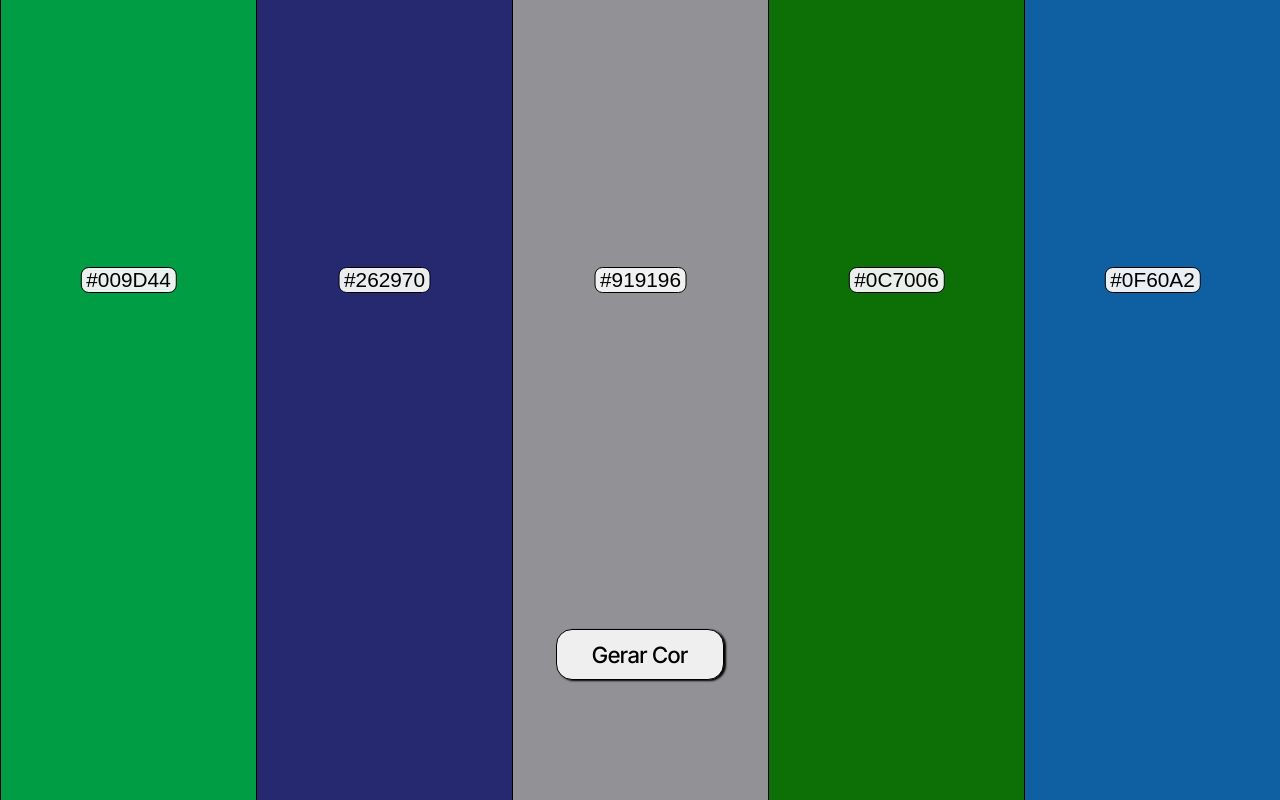
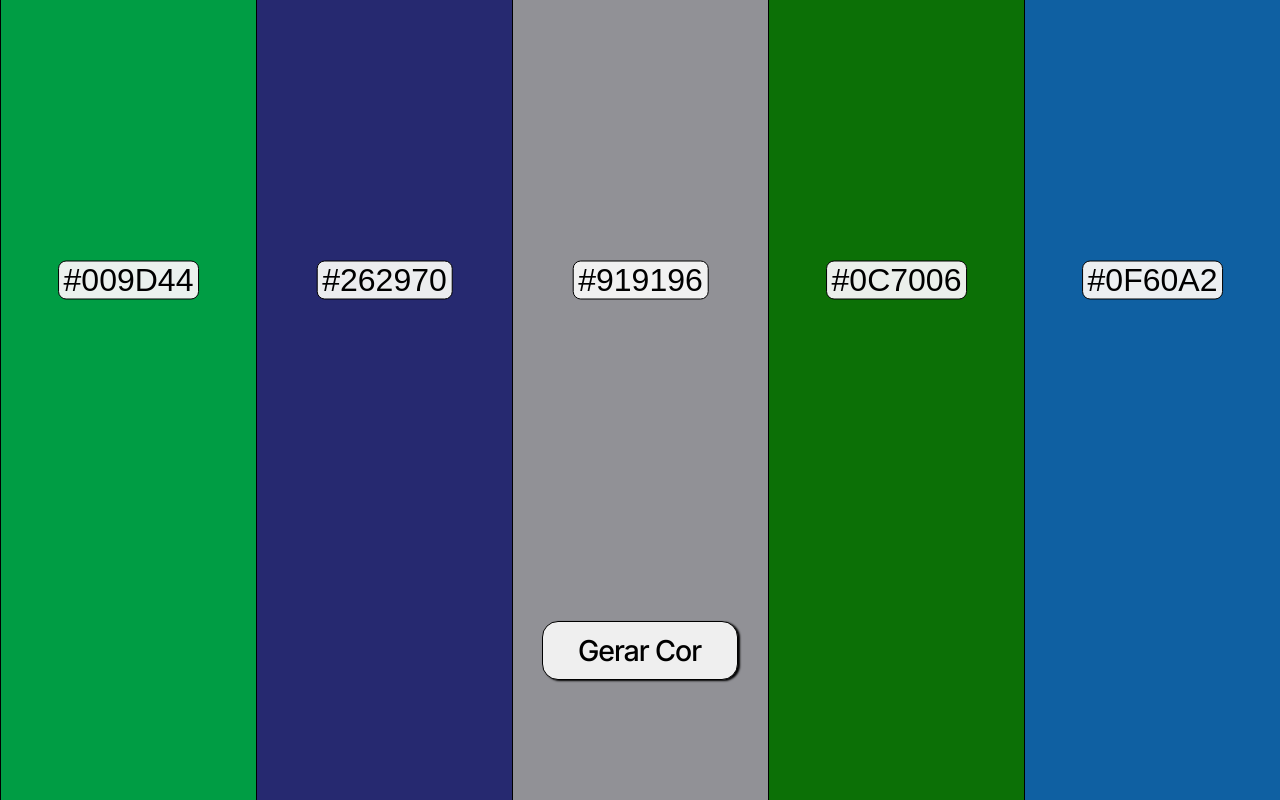
Before and after one commit to JvMeanda/Gerador_de_Cor, a plain HTML site: page Cores_Aleatórias/index.html in a window 1280 px wide. Drawn offline with Linux system fonts and the light colour scheme; a web font is replaced by a local one.

Commit message:
Update style.css

```diff
--- a/Cores_Aleatórias/style.css
+++ b/Cores_Aleatórias/style.css
@@ -59,13 +59,14 @@ body {
   border: none;
   background-color: transparent;
   cursor: pointer;
+  font-size: 2rem;
 }
 
 .btn {
   position: absolute;
   bottom: 15%;
   padding: 0.7rem 2.2rem;
-  font-size: 1.4rem;
+  font-size: 1.8rem;
   border: solid 1px #000;
   border-radius: 1rem;
   cursor: pointer;
```
